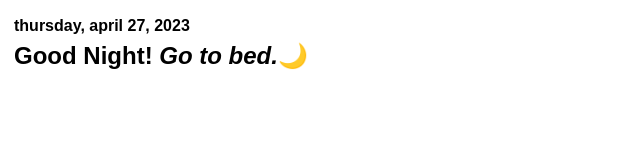
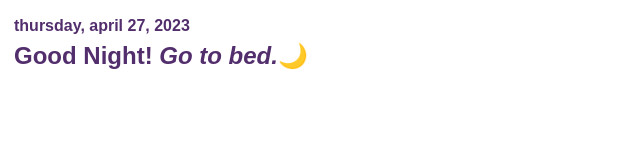
Before and after one commit to sarahmewn/fkmarketing-greet, a plain HTML site: page index.html in a window 1280 px wide. Shown: the whole page, without its empty margins (0-640 px from the left). Drawn offline with Linux system fonts and the light colour scheme.

Commit message:
Update index.html

```diff
--- a/index.html
+++ b/index.html
@@ -6,7 +6,7 @@
         display: flex;
         font-family: sans-serif;
         font-size: 18pt;
-        color: ##532E6D;
+        color: #532E6D;
         padding: 5px;
         border: 1px solid #ffffff;
         justify-content: left;
```
